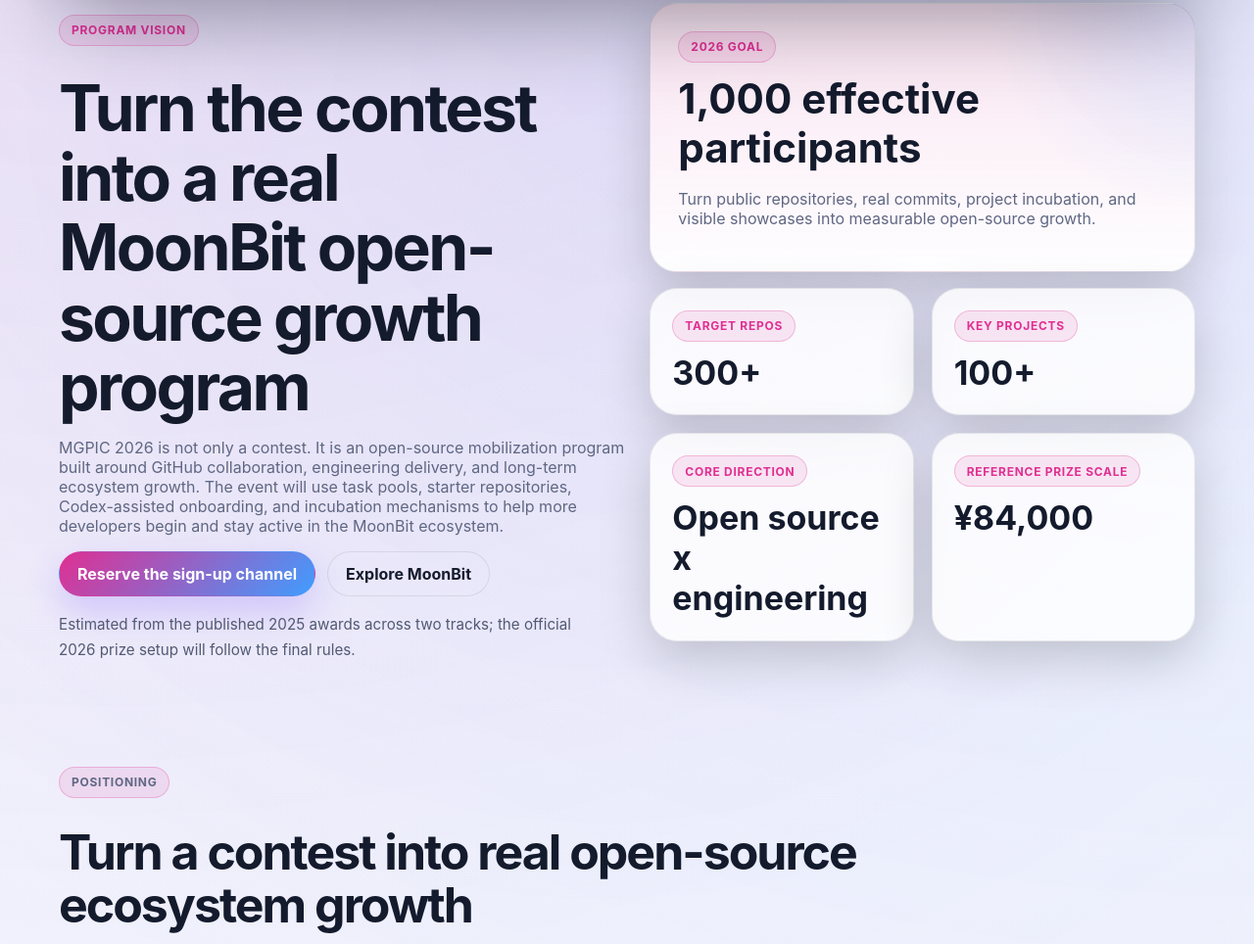
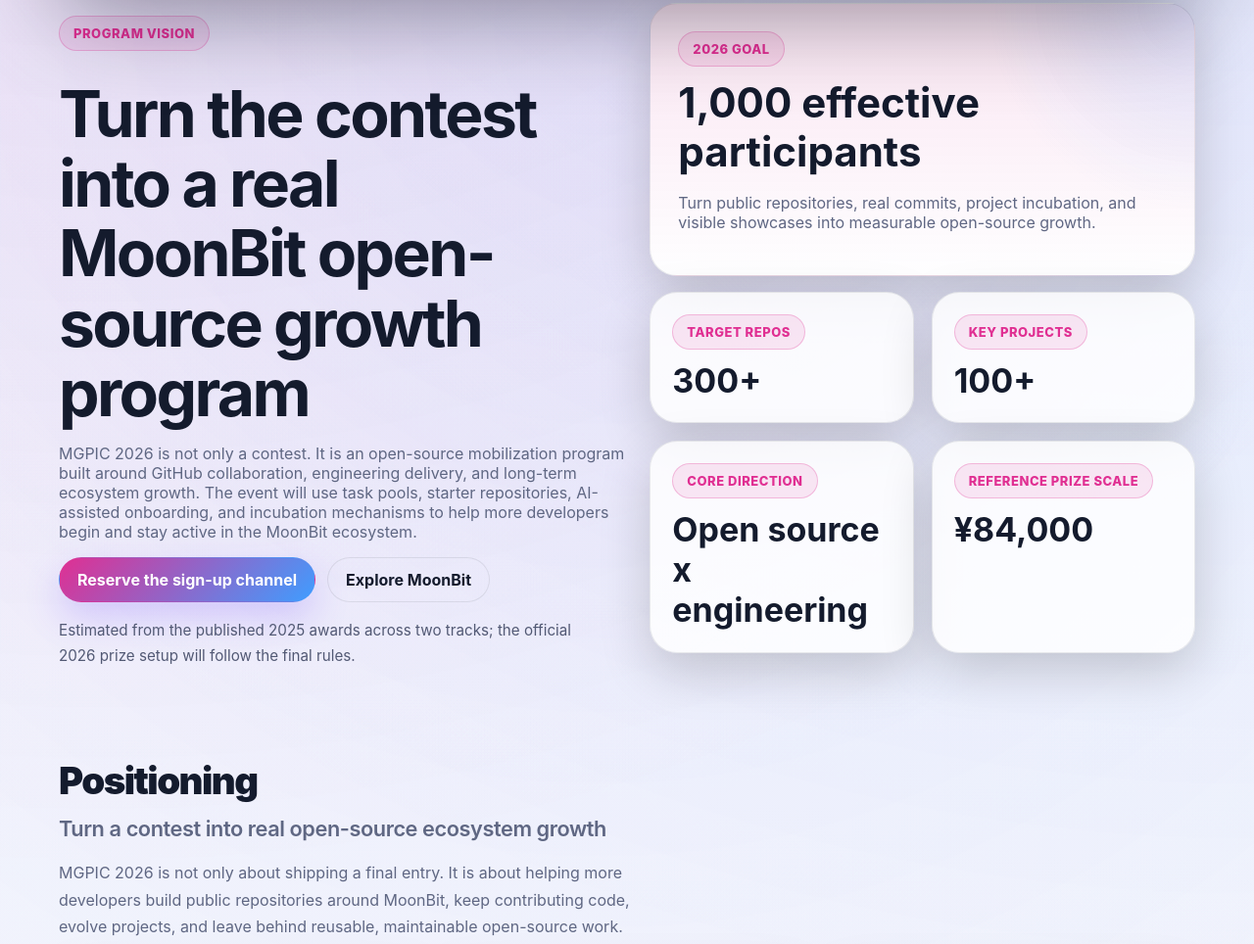
Before and after one commit to zongen01/MGPIC2026, a plain HTML site: page index.html in a window 1280 px wide. Shown: the part 962-1926 px from the top of the page at 98% size. Drawn offline with Linux system fonts and the light colour scheme.

Commit message:
build: publish updated site assets

```diff
--- a/site-assets/styles.css
+++ b/site-assets/styles.css
@@ -602,15 +602,15 @@
 .tag {
   display: inline-flex;
   align-items: center;
-  min-height: 32px;
-  padding: 0 12px;
+  min-height: 36px;
+  padding: 0 14px;
   border-radius: 999px;
   background: var(--primary-soft);
   border: 1px solid color-mix(in srgb, var(--primary) 26%, transparent);
   color: var(--primary);
-  font-size: 12px;
-  font-weight: 700;
-  letter-spacing: 0.06em;
+  font-size: 13px;
+  font-weight: 800;
+  letter-spacing: 0.04em;
   text-transform: uppercase;
 }
 
@@ -736,12 +736,40 @@
 }
 
 .section-head {
-  max-width: 820px;
-  margin-bottom: 28px;
+  max-width: 760px;
+  margin-bottom: 24px;
+}
+
+.section-head > .eyebrow {
+  min-height: auto;
+  padding: 0;
+  margin: 0 0 12px;
+  border: 0;
+  border-radius: 0;
+  background: none;
+  color: var(--text);
+  font-size: clamp(28px, 3vw, 42px);
+  font-weight: 900;
+  line-height: 1.08;
+  letter-spacing: -0.04em;
+  text-transform: none;
 }
 
 .section-head h2 {
-  font-size: clamp(28px, 4vw, 50px);
+  margin: 0;
+  max-width: 42ch;
+  color: var(--text-soft);
+  font-size: clamp(18px, 1.7vw, 24px);
+  font-weight: 600;
+  line-height: 1.55;
+  letter-spacing: -0.02em;
+}
+
+.section-head p {
+  max-width: 62ch;
+  margin: 14px 0 0;
+  font-size: 1rem;
+  line-height: 1.72;
 }
 
 .learn-journey {
@@ -1014,6 +1042,25 @@
     padding-top: 24px;
   }
 
+  .eyebrow,
+  .stat-key,
+  .tag {
+    min-height: 34px;
+    padding: 0 13px;
+    font-size: 12.5px;
+  }
+
+  .section-head > .eyebrow {
+    margin-bottom: 10px;
+    font-size: clamp(24px, 8vw, 34px);
+    line-height: 1.12;
+  }
+
+  .section-head h2 {
+    font-size: clamp(16px, 4.4vw, 20px);
+    line-height: 1.6;
+  }
+
   .hero-banner {
     padding: 22px;
     border-radius: 30px;
```
Also changed, not shown: site-assets/main.js.
